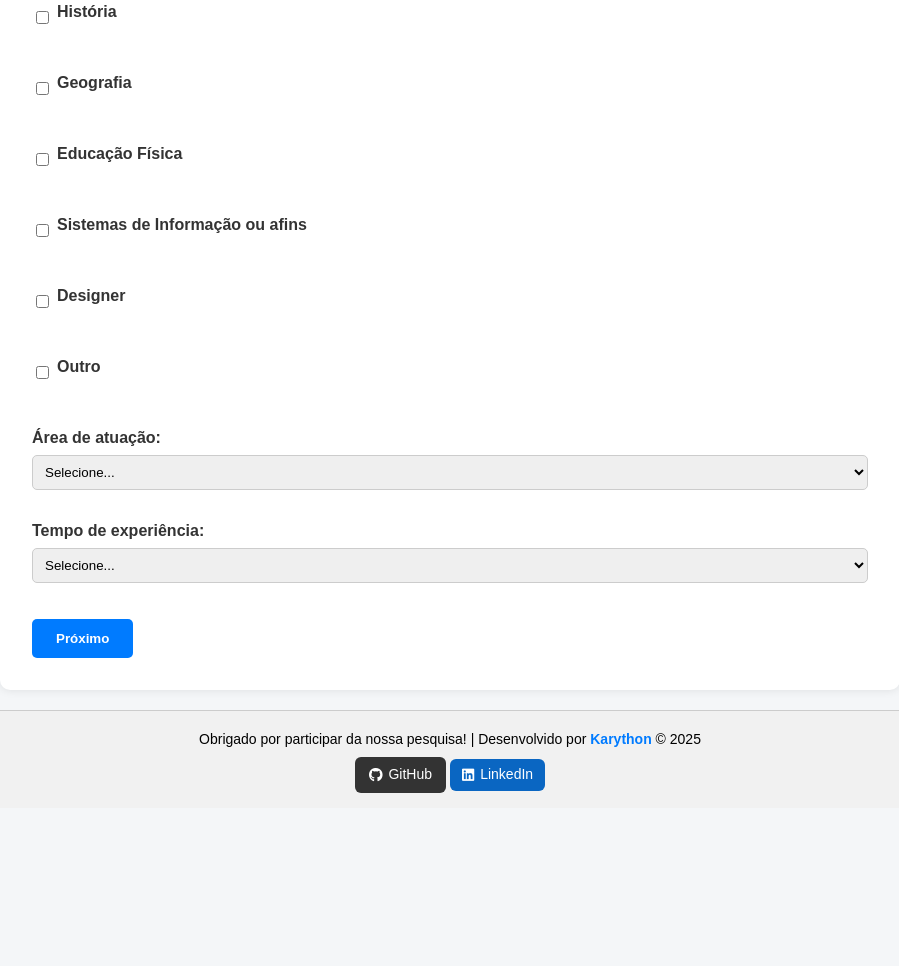
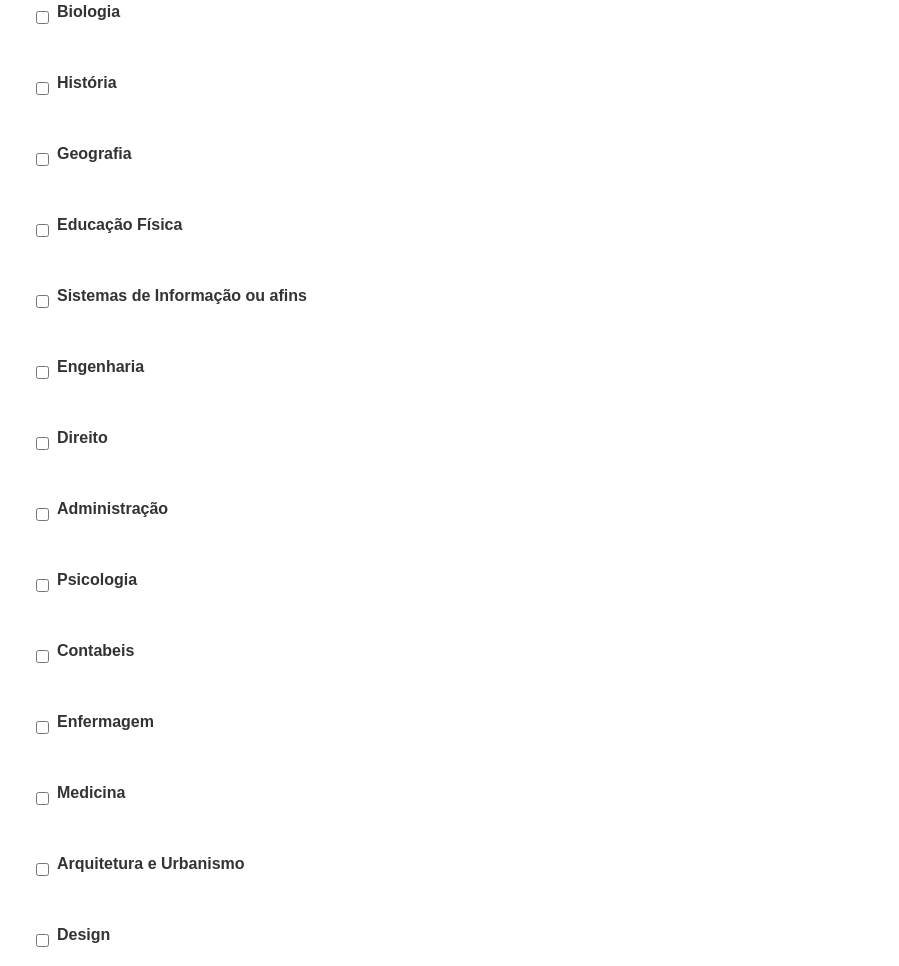
Before and after one commit to karython/pesquisa_aplicada, a plain HTML site: page index.html in a window 1280 px wide. Shown: the part 771-1737 px from the top of the page, without its empty margins (190-1089 px from the left). Before the commit the page ends 1611 px from the top, so only its background shows below. Drawn offline with Linux system fonts and the light colour scheme.

Commit message:
Update index.html

```diff
--- a/index.html
+++ b/index.html
@@ -135,11 +135,21 @@
   <label><input type="checkbox" name="formacao[]" value="Matemática"> Matemática</label><br>
   <label><input type="checkbox" name="formacao[]" value="Física"> Física</label><br>
   <label><input type="checkbox" name="formacao[]" value="Química"> Química</label><br>
+  <label><input type="checkbox" name="formacao[]" value="Biologia"> Biologia</label><br>
   <label><input type="checkbox" name="formacao[]" value="História"> História</label><br>
   <label><input type="checkbox" name="formacao[]" value="Geografia"> Geografia</label><br>
   <label><input type="checkbox" name="formacao[]" value="Educação Física"> Educação Física</label><br>
+
   <label><input type="checkbox" name="formacao[]" value="Informática"> Sistemas de Informação ou afins</label><br>
-<label><input type="checkbox" name="formacao[]" value="Designer"> Designer</label><br>
+  <label><input type="checkbox" name="formacao[]" value="Engenharia"> Engenharia</label><br>
+  <label><input type="checkbox" name="formacao[]" value="Direito"> Direito</label><br>
+  <label><input type="checkbox" name="formacao[]" value="Administração"> Administração</label><br>
+  <label><input type="checkbox" name="formacao[]" value="Psicologia"> Psicologia</label><br>
+  <label><input type="checkbox" name="formacao[]" value="Economia"> Contabeis</label><br>
+  <label><input type="checkbox" name="formacao[]" value="Enfermagem"> Enfermagem</label><br>
+  <label><input type="checkbox" name="formacao[]" value="Medicina"> Medicina</label><br>
+  <label><input type="checkbox" name="formacao[]" value="Arquitetura"> Arquitetura e Urbanismo</label><br>
+  <label><input type="checkbox" name="formacao[]" value="Designer"> Design</label><br>
   <label><input type="checkbox" name="formacao[]" value="Outro"> Outro</label><br>
 
 
@@ -363,11 +373,11 @@
   mostrarPagina(paginaAtual);
 
   // Exibir input se "Outro" for selecionado na formação acadêmica
-  const formacaoSelect = document.getElementById("formacao");
+  const checkboxOutro = document.getElementById("checkboxOutro");
   const formacaoOutroInput = document.getElementById("formacaoOutro");
 
-  formacaoSelect.addEventListener("change", () => {
-    if (formacaoSelect.value === "Outro") {
+  checkboxOutro.addEventListener("change", () => {
+    if (checkboxOutro.checked) {
       formacaoOutroInput.style.display = "block";
       formacaoOutroInput.required = true;
     } else {
```
Lines whose indentation alone changed are shown as unchanged.
